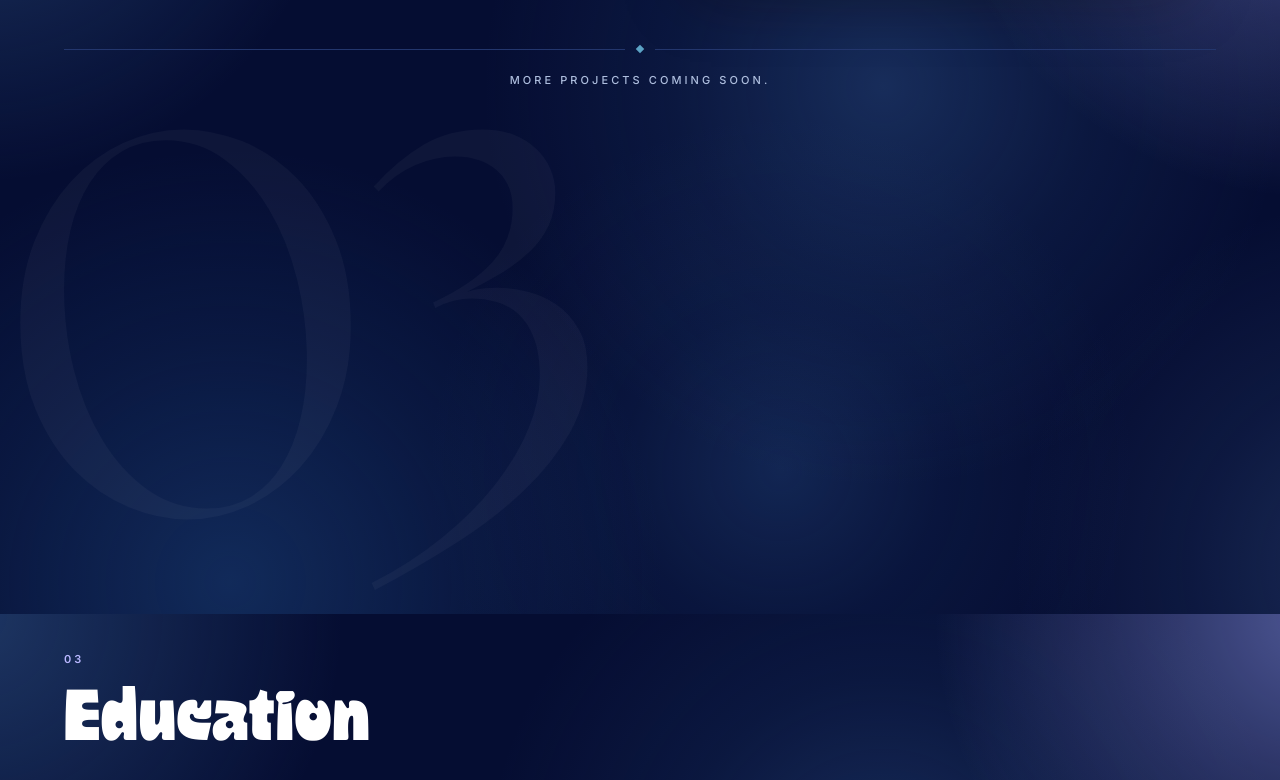
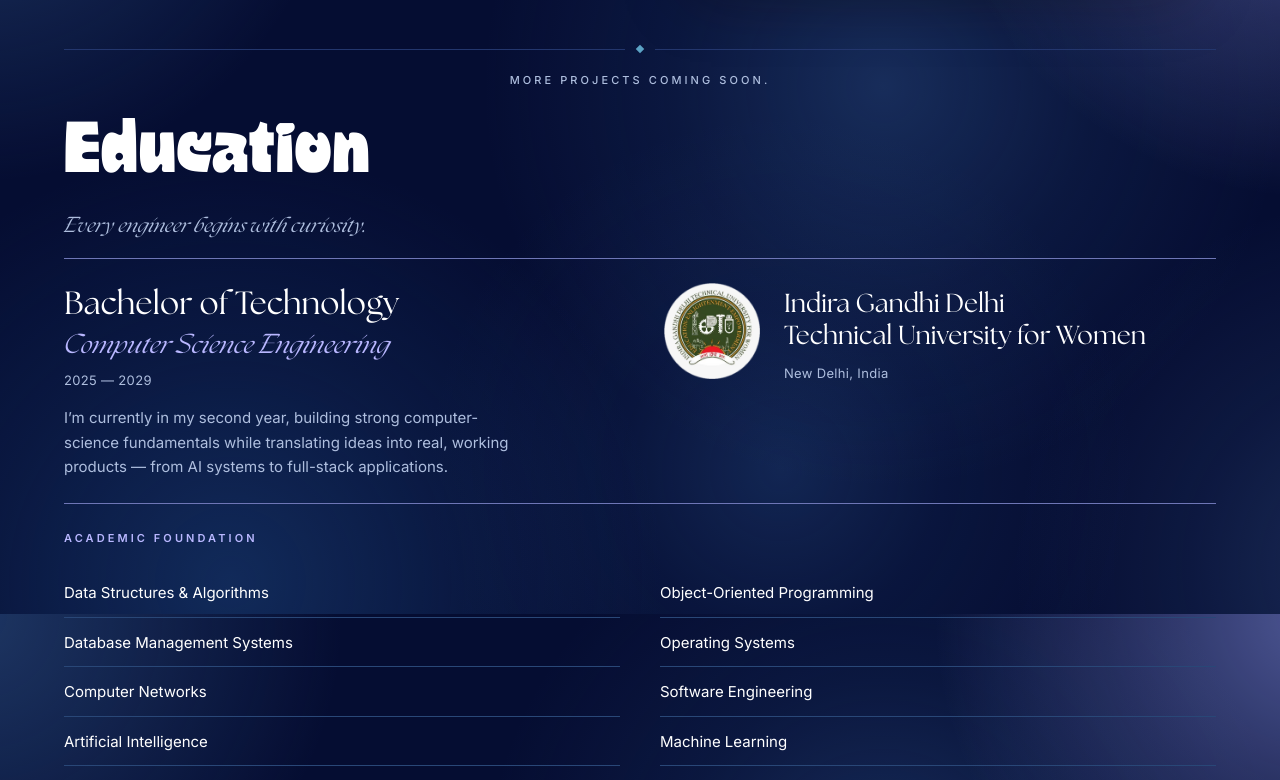
Before and after one commit to trisha29807-del/Portfolio-Trisha, a React (Vite) app: page / in a window 1280 px wide. Shown: the part 3460-4240 px from the top of the page. Built offline with nearby package versions, Linux system fonts and the light colour scheme; the HTML template or start-up script is replaced by a standard one.

Commit message:
Remove Education section numbering

```diff
--- a/src/components/Education/EducationSection.tsx
+++ b/src/components/Education/EducationSection.tsx
@@ -52,15 +52,6 @@ export function EducationSection() {
       id="education"
       className="relative overflow-hidden bg-[#050D32] text-white transition-colors duration-700 ease-[cubic-bezier(0.65,0,0.35,1)] dark:bg-[#050D32] dark:text-white"
     >
-      {/* oversized background typography — decorative, sub-4% opacity, never interferes with reading */}
-      <motion.span
-        aria-hidden="true"
-        style={{ y: bgY }}
-        className="pointer-events-none absolute -top-10 right-0 select-none font-seasons text-[26rem] leading-none text-white/[0.035] dark:text-white/[0.035] sm:text-[34rem]"
-      >
-        03
-      </motion.span>
-
       <div className="container-editorial relative pt-2 sm:pt-3">
         {/* Section header */}
         <motion.div
@@ -70,7 +61,6 @@ export function EducationSection() {
           variants={fadeUp}
         >
           <span className="text-[11px] font-semibold tracking-[0.28em] uppercase text-[#B9B7FF] dark:text-[#B9B7FF]">
-            03
           </span>
           <h2 className="mt-4 font-boldfat text-[clamp(2.5rem,6vw,4.5rem)] leading-[1.03] text-white dark:text-white">
             Education
```
